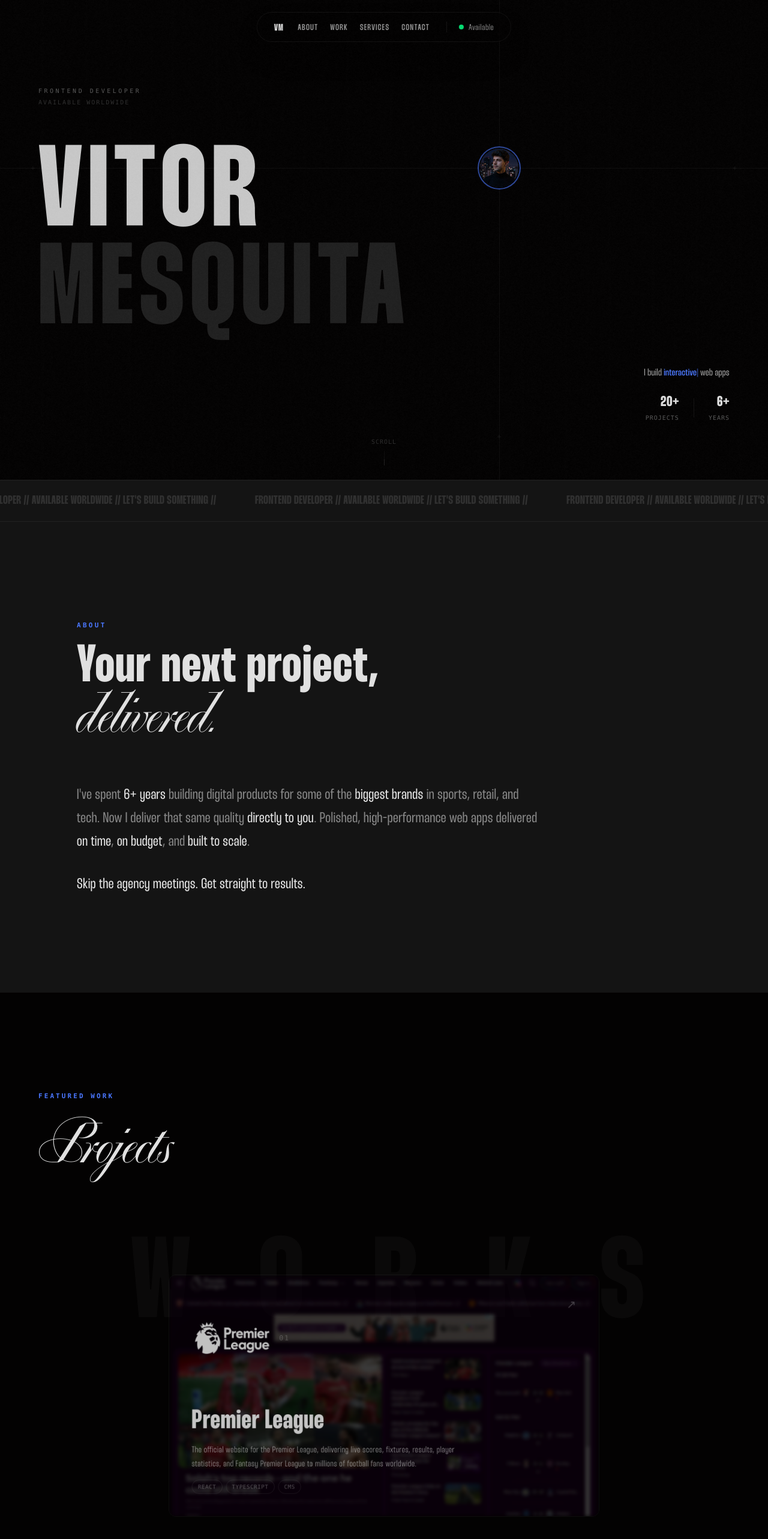
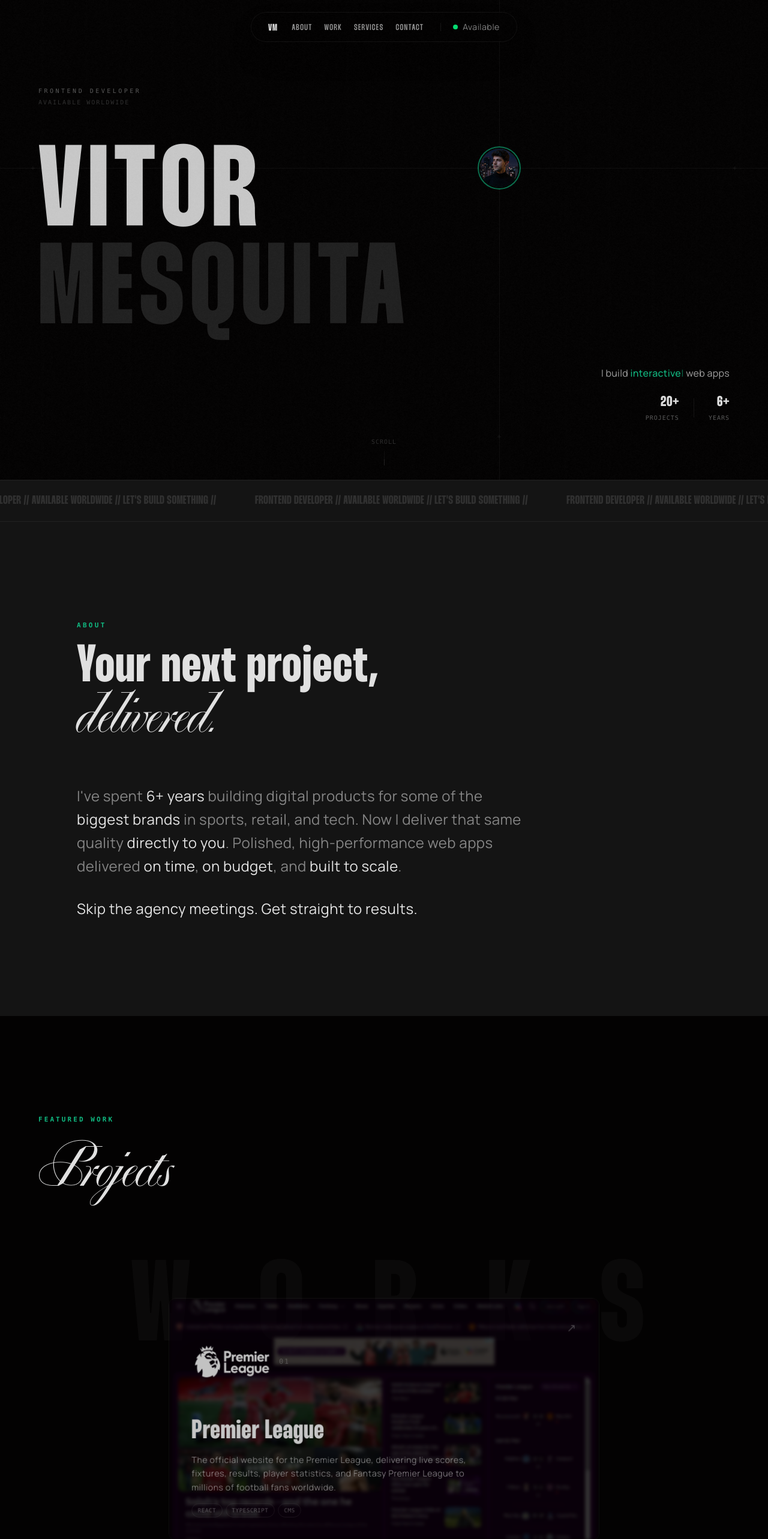
Before and after one commit to vitorsm19/Portfolio, a Next.js app: page / in a window 1280 px wide. Shown: the top 2566 px of the page at 60% size. Built offline with nearby package versions, Linux system fonts and the light colour scheme.

Commit message:
Update design tokens and integrate new font styles across components

```diff
--- a/src/app/globals.css
+++ b/src/app/globals.css
@@ -55,7 +55,7 @@
 
 /* ===== Design Tokens (Tailwind v4 CSS-first config) ===== */
 @theme {
-  --color-accent: #4a77ff;
+  --color-accent: #10b981;
   --color-bg-primary: #030202;
   --color-bg-secondary: #141414;
   --color-text-primary: #e5e5e5;
@@ -66,6 +66,7 @@
   --color-line: rgb(244, 244, 245);
 
   --font-sans: 'Thunder', ui-sans-serif, system-ui, sans-serif;
+  --font-body: 'DM Sans', ui-sans-serif, system-ui, sans-serif;
 
   --ease-smooth: cubic-bezier(0, 0.71, 0.2, 1.01);
 
--- a/src/app/layout.tsx
+++ b/src/app/layout.tsx
@@ -1,6 +1,14 @@
 import type { Metadata, Viewport } from 'next'
+import { Manrope } from 'next/font/google'
 import { NoiseOverlay } from '@/components/ui/NoiseOverlay'
 import './globals.css'
+
+const manrope = Manrope({
+  subsets: ['latin'],
+  weight: ['300', '400', '500', '700'],
+  variable: '--font-body',
+  display: 'swap',
+})
 
 const SITE_URL = 'https://vitormesquita.com'
 
@@ -84,7 +92,7 @@ export const metadata: Metadata = {
 
 export default function RootLayout({ children }: { children: React.ReactNode }) {
   return (
-    <html lang="en">
+    <html lang="en" className={manrope.variable}>
       <head>
         {/* Google Tag Manager */}
         <script
@@ -202,9 +210,9 @@ j=d.createElement(s),dl=l!='dataLayer'?'&l='+l:'';j.async=true;j.src=
                         },
                         priceSpecification: {
                           '@type': 'PriceSpecification',
-                          price: '1500',
+                          price: '2500',
                           priceCurrency: 'EUR',
-                          minPrice: '1500',
+                          minPrice: '2500',
                         },
                       },
                       {
--- a/src/components/layout/Navbar.tsx
+++ b/src/components/layout/Navbar.tsx
@@ -47,7 +47,7 @@ export function Navbar() {
           <span className="absolute inline-flex h-full w-full rounded-full bg-green-400 opacity-75 animate-ping" />
           <span className="relative inline-flex rounded-full h-2 w-2 bg-green-400" />
         </span>
-        <span className="text-sm text-text-secondary leading-none pt-1 tracking-wider! font-light!">
+        <span className="text-sm text-text-secondary leading-none tracking-wider! font-light! font-body">
           Available
         </span>
       </div>
--- a/src/components/sections/About.tsx
+++ b/src/components/sections/About.tsx
@@ -56,7 +56,7 @@ export function About() {
         <motion.div variants={stagger} className="mt-10 md:mt-14 space-y-8 max-w-3xl">
           <motion.p
             variants={fadeUp}
-            className="text-xl lg:text-2xl leading-relaxed text-text-secondary/80"
+            className="text-xl lg:text-2xl leading-relaxed text-text-secondary/80 font-body"
           >
             <GhostText
               text="I've spent 6+ years building digital products for some of the biggest brands in sports, retail, and tech. Now I deliver that same quality directly to you. Polished, high-performance web apps delivered on time, on budget, and built to scale."
@@ -73,7 +73,7 @@ export function About() {
 
           <motion.p
             variants={fadeUp}
-            className="text-xl lg:text-2xl leading-relaxed text-text-secondary/80"
+            className="text-xl lg:text-2xl leading-relaxed text-text-secondary/80 font-body"
           >
             <GhostText
               text="Skip the agency meetings. Get straight to results."
--- a/src/components/sections/Contact.tsx
+++ b/src/components/sections/Contact.tsx
@@ -40,7 +40,7 @@ export function Contact() {
         >
           Let&apos;s build something
           <span
-            className="bg-linear-to-r from-accent to-[#8b5cf6] bg-clip-text text-transparent pl-7 pb-1 text-[4rem] sm:text-[8rem]"
+            className="bg-linear-to-r from-accent to-[#6ee7b7] bg-clip-text text-transparent pl-7 pb-1 text-[4rem] sm:text-[8rem]"
             style={{
               fontFamily: '"PP Playground", cursive',
               fontWeight: 500,
@@ -53,7 +53,7 @@ export function Contact() {
 
         <motion.p
           variants={fadeUp}
-          className="mt-8 text-lg lg:text-xl text-text-secondary max-w-xl leading-relaxed"
+          className="mt-8 text-lg lg:text-xl text-text-secondary max-w-xl leading-relaxed font-body"
         >
           {siteConfig.contact.body}
         </motion.p>
--- a/src/components/sections/Hero.tsx
+++ b/src/components/sections/Hero.tsx
@@ -163,7 +163,7 @@ export function Hero() {
         }}
       >
         {/* typewriter tagline */}
-        <p className="text-sm lg:text-base text-text-secondary leading-relaxed">
+        <p className="text-sm lg:text-base text-text-secondary leading-relaxed font-body">
           I build{' '}
           <span className="text-accent font-medium">
             {typed}
@@ -187,10 +187,7 @@ export function Hero() {
           </div>
           <div className="w-px h-8 bg-text-muted/20" />
           <div className="text-right">
-            <span
-              ref={yearCount.ref}
-              className="text-2xl font-bold text-text-heading tabular-nums"
-            >
+            <span ref={yearCount.ref} className="text-2xl font-bold text-text-heading tabular-nums">
               {yearCount.count}+
             </span>
             <p className="text-[10px] font-mono uppercase tracking-widest! text-text-muted mt-0.5">
--- a/src/components/sections/ProjectCard.tsx
+++ b/src/components/sections/ProjectCard.tsx
@@ -85,7 +85,7 @@ export function ProjectCard({
               <h3 className="text-4xl lg:text-5xl font-bold text-white group-hover:text-accent transition-colors duration-700 ease-out leading-[1.1]">
                 {project.title}
               </h3>
-              <p className="mt-3 text-white/75 text-base lg:text-[15px] leading-relaxed max-w-lg font-light! tracking-wider!">
+              <p className="mt-3 text-white/75 text-base lg:text-[15px] leading-relaxed max-w-lg font-light! tracking-wider! font-body">
                 {project.description}
               </p>
               <div className="flex flex-wrap gap-1.5 mt-4">
@@ -151,7 +151,7 @@ export function ProjectCard({
               </h3>
 
               {/* Description */}
-              <p className="mt-2.5 text-white/50 text-[14px] leading-normal tracking-wider! font-light!">
+              <p className="mt-2.5 text-white/50 text-[14px] leading-normal tracking-wider! font-light! font-body">
                 {project.description}
               </p>
 
--- a/src/components/sections/Services.tsx
+++ b/src/components/sections/Services.tsx
@@ -85,13 +85,13 @@ export function Services() {
                     {pad(i + 1)}
                   </span>
 
-                  <h3 className="text-xl lg:text-3xl font-bold text-text-heading mt-4 mb-1 group-hover:text-accent transition-colors duration-500 tracking-wider!">
+                  <h3 className="text-xl lg:text-4xl font-bold text-text-heading mt-4 mb-1 group-hover:text-accent transition-colors duration-500 tracking-wider!">
                     {service.title}
                   </h3>
                   <p className="text-[11px] font-mono uppercase tracking-widest! text-accent/70 mb-4">
                     {service.subtitle}
                   </p>
-                  <p className="text-base text-text-secondary leading-relaxed mb-5 tracking-wider!">
+                  <p className="text-base text-text-secondary leading-relaxed mb-5 tracking-wider! font-body">
                     {service.description}
                   </p>
 
@@ -99,7 +99,7 @@ export function Services() {
                     {service.features.slice(0, 4).map((f) => (
                       <li
                         key={f}
-                        className="flex items-center gap-2.5 text-text-secondary text-base tracking-wider! "
+                        className="flex items-center gap-2.5 text-text-secondary text-base tracking-wider! font-body"
                       >
                         <span className="w-1.5 h-1.5 rounded-full bg-accent/50 shrink-0" />
                         {f}
--- a/src/data/services.ts
+++ b/src/data/services.ts
@@ -48,7 +48,7 @@ export const services: Service[] = [
     ],
     pricing: {
       type: 'fixed',
-      amount: 1500,
+      amount: 2500,
       label: 'Starting from',
     },
   },
--- a/src/data/site.ts
+++ b/src/data/site.ts
@@ -29,6 +29,6 @@ export const siteConfig = {
   },
   contact: {
     heading: 'Are you hiring?',
-    body: "I'm ready to join the team! Let's chat about how I can bring my skills to the table!",
+    body: 'Available for new projects starting now. Drop me a line.',
   },
 } as const
```
